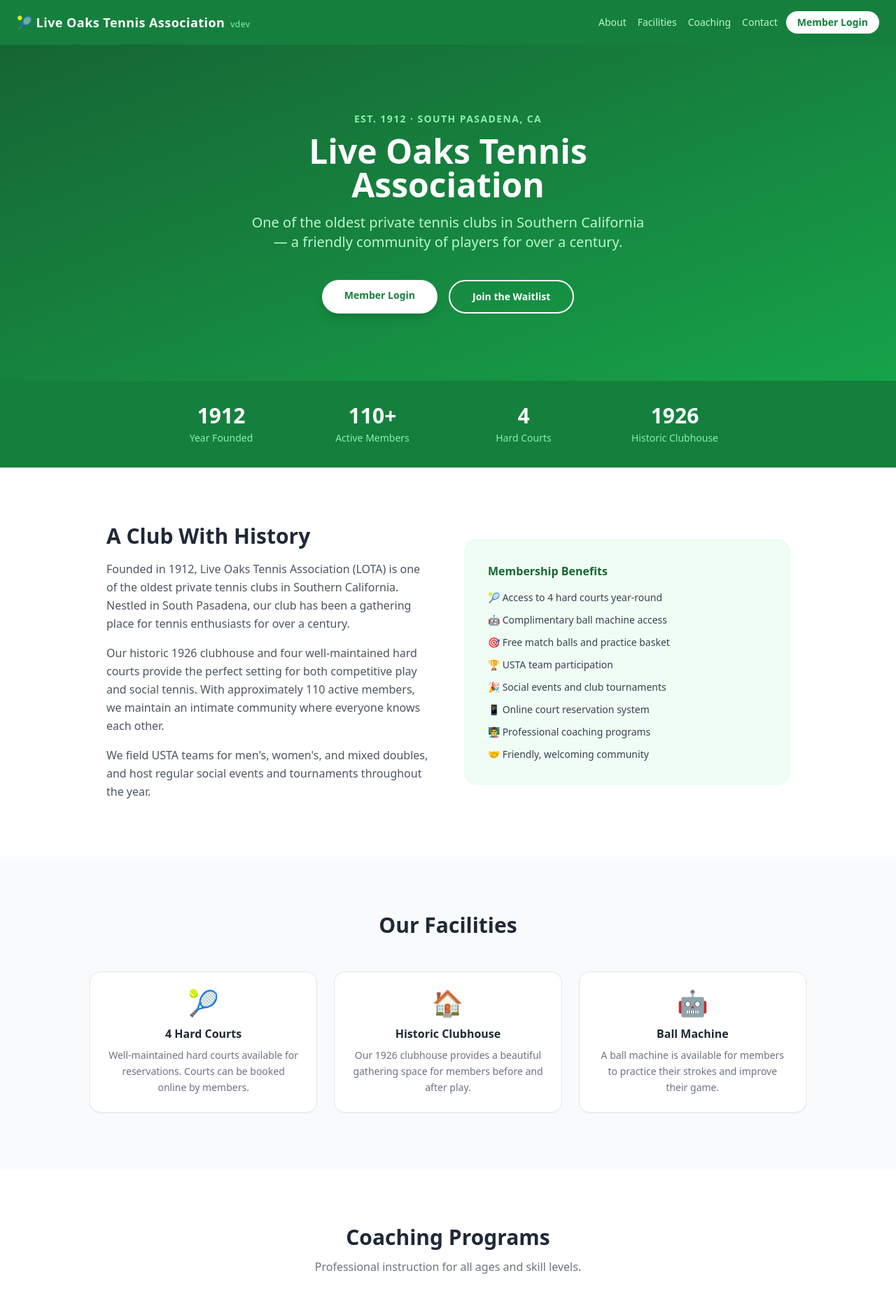
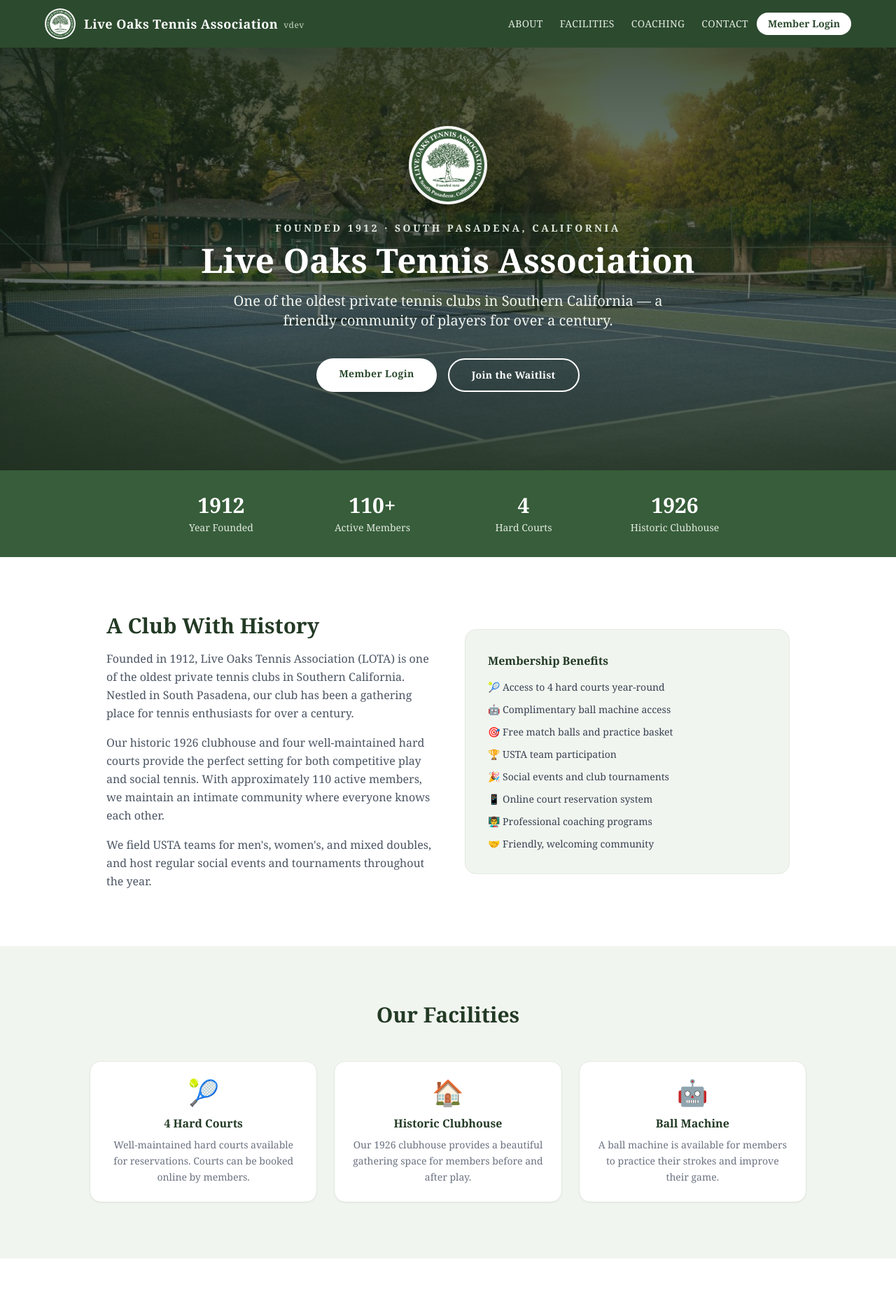
Before and after one commit to greggolang/liveoaks, a React (Vite) app in the folder frontend/: page / in a window 1280 px wide. Shown: the top 1869 px of the page at 70% size. Built offline with nearby package versions, Linux system fonts and the light colour scheme; no server answers.

Commit message:
update web

```diff
--- a/frontend/src/pages/Home.tsx
+++ b/frontend/src/pages/Home.tsx
@@ -3,52 +3,67 @@
 
 export default function Home() {
   return (
-    <div className="min-h-screen bg-white">
+    <div className="min-h-screen bg-white font-serif text-gray-800">
 
       {/* Nav */}
-      <nav className="bg-green-700 text-white px-4 sm:px-6 py-4">
-        <div className="flex justify-between items-center">
-          <span className="font-bold text-base sm:text-lg tracking-wide">
-            🎾 Live Oaks Tennis Association
-            <span className="ml-2 text-green-300 text-xs font-normal">v{APP_VERSION}</span>
+      <nav className="bg-lota-700 text-white px-4 sm:px-6 py-3">
+        <div className="max-w-6xl mx-auto flex justify-between items-center">
+          <Link to="/" className="flex items-center gap-3">
+            <img src="/lota-logo.png" alt="Live Oaks Tennis Association crest"
+                 className="h-11 w-11 rounded-full bg-white/95 p-0.5 shadow-sm" />
+            <span className="font-semibold text-base sm:text-lg tracking-wide leading-tight">
+              Live Oaks Tennis Association
+              <span className="ml-2 text-lota-200 text-xs font-normal align-middle">v{APP_VERSION}</span>
             </span>
+          </Link>
           <div className="flex items-center gap-3">
-            <div className="hidden sm:flex gap-4 text-sm font-medium">
-              <a href="#about" className="text-green-200 hover:text-white transition">About</a>
-              <a href="#facilities" className="text-green-200 hover:text-white transition">Facilities</a>
-              <a href="#coaching" className="text-green-200 hover:text-white transition">Coaching</a>
-              <a href="#contact" className="text-green-200 hover:text-white transition">Contact</a>
+            <div className="hidden md:flex gap-6 text-sm font-medium tracking-wide uppercase">
+              <a href="#about" className="text-lota-100 hover:text-white transition">About</a>
+              <a href="#facilities" className="text-lota-100 hover:text-white transition">Facilities</a>
+              <a href="#coaching" className="text-lota-100 hover:text-white transition">Coaching</a>
+              <a href="#contact" className="text-lota-100 hover:text-white transition">Contact</a>
             </div>
-            <Link to="/login" className="bg-white text-green-700 px-4 py-1.5 rounded-full font-semibold hover:bg-green-50 transition text-sm whitespace-nowrap">
+            <Link to="/login" className="bg-white text-lota-700 px-4 py-1.5 rounded-full font-semibold hover:bg-lota-50 transition text-sm whitespace-nowrap">
               Member Login
             </Link>
           </div>
         </div>
       </nav>
 
-      {/* Hero */}
-      <div className="bg-gradient-to-br from-green-800 to-green-600 text-white py-24 px-6 text-center">
-        <p className="text-green-300 text-sm font-semibold tracking-widest uppercase mb-3">Est. 1912 · South Pasadena, CA</p>
-        <h1 className="text-4xl sm:text-5xl font-bold mb-4 leading-tight">
-          Live Oaks Tennis<br />Association
+      {/* Hero — real club court photo */}
+      <header
+        className="relative bg-lota-900 bg-cover bg-center"
+        style={{ backgroundImage: "url('/lota-court.jpg')" }}
+      >
+        <div className="absolute inset-0 bg-gradient-to-b from-lota-900/80 via-lota-900/55 to-lota-900/85" />
+        <div className="relative text-center text-white py-28 px-6">
+          <img src="/lota-logo.png" alt="Live Oaks Tennis Association crest"
+               className="h-28 w-28 mx-auto mb-6 rounded-full bg-white/95 p-1 shadow-xl" />
+          <p className="text-lota-100 text-sm font-semibold tracking-[0.25em] uppercase mb-3">
+            Founded 1912 · South Pasadena, California
+          </p>
+          <h1 className="text-4xl sm:text-5xl font-bold mb-5 leading-tight drop-shadow">
+            Live Oaks Tennis Association
           </h1>
-        <p className="text-green-200 text-lg sm:text-xl max-w-xl mx-auto mb-10">
-          One of the oldest private tennis clubs in Southern California — a friendly community of players for over a century.
+          <p className="text-lota-50 text-lg sm:text-xl max-w-2xl mx-auto mb-10 leading-relaxed">
+            One of the oldest private tennis clubs in Southern California — a friendly
+            community of players for over a century.
           </p>
           <div className="flex gap-4 justify-center flex-wrap">
             <Link to="/login"
-            className="bg-white text-green-700 font-bold px-8 py-3 rounded-full hover:bg-green-50 transition shadow-lg text-sm">
+              className="bg-white text-lota-700 font-bold px-8 py-3 rounded-full hover:bg-lota-50 transition shadow-lg text-sm tracking-wide">
               Member Login
             </Link>
             <Link to="/waitlist"
-            className="border-2 border-white text-white font-bold px-8 py-3 rounded-full hover:bg-white hover:text-green-700 transition text-sm">
+              className="border-2 border-white text-white font-bold px-8 py-3 rounded-full hover:bg-white hover:text-lota-700 transition text-sm tracking-wide">
               Join the Waitlist
             </Link>
           </div>
         </div>
+      </header>
 
       {/* Stats */}
-      <div className="bg-green-700 text-white py-8">
+      <div className="bg-lota-600 text-white py-8">
         <div className="max-w-4xl mx-auto grid grid-cols-2 sm:grid-cols-4 gap-4 text-center px-6">
           {[
             ['1912', 'Year Founded'],
@@ -58,7 +73,7 @@
           ].map(([val, label]) => (
             <div key={label}>
               <div className="text-3xl font-bold">{val}</div>
-              <div className="text-green-300 text-sm mt-1">{label}</div>
+              <div className="text-lota-100 text-sm mt-1">{label}</div>
             </div>
           ))}
         </div>
@@ -68,7 +83,7 @@
       <section id="about" className="py-20 px-6 max-w-5xl mx-auto">
         <div className="grid grid-cols-1 md:grid-cols-2 gap-12 items-center">
           <div>
-            <h2 className="text-3xl font-bold text-gray-800 mb-4">A Club With History</h2>
+            <h2 className="text-3xl font-bold text-lota-800 mb-4">A Club With History</h2>
             <p className="text-gray-600 leading-relaxed mb-4">
               Founded in 1912, Live Oaks Tennis Association (LOTA) is one of the oldest private tennis clubs in Southern California. Nestled in South Pasadena, our club has been a gathering place for tennis enthusiasts for over a century.
             </p>
@@ -79,8 +94,8 @@
               We field USTA teams for men's, women's, and mixed doubles, and host regular social events and tournaments throughout the year.
             </p>
           </div>
-          <div className="bg-green-50 rounded-2xl p-8 border border-green-100">
-            <h3 className="font-semibold text-green-800 mb-4">Membership Benefits</h3>
+          <div className="bg-lota-50 rounded-2xl p-8 border border-lota-100">
+            <h3 className="font-semibold text-lota-800 mb-4">Membership Benefits</h3>
             <ul className="space-y-3 text-gray-700 text-sm">
               {[
                 '🎾 Access to 4 hard courts year-round',
@@ -100,18 +115,18 @@
       </section>
 
       {/* Facilities */}
-      <section id="facilities" className="bg-gray-50 py-20 px-6">
+      <section id="facilities" className="bg-lota-50 py-20 px-6">
         <div className="max-w-5xl mx-auto">
-          <h2 className="text-3xl font-bold text-gray-800 text-center mb-12">Our Facilities</h2>
+          <h2 className="text-3xl font-bold text-lota-800 text-center mb-12">Our Facilities</h2>
           <div className="grid grid-cols-1 md:grid-cols-3 gap-6">
             {[
               { icon: '🎾', title: '4 Hard Courts', desc: 'Well-maintained hard courts available for reservations. Courts can be booked online by members.' },
               { icon: '🏠', title: 'Historic Clubhouse', desc: 'Our 1926 clubhouse provides a beautiful gathering space for members before and after play.' },
               { icon: '🤖', title: 'Ball Machine', desc: 'A ball machine is available for members to practice their strokes and improve their game.' },
             ].map(f => (
-              <div key={f.title} className="bg-white rounded-2xl p-6 shadow-sm border border-gray-200 text-center">
+              <div key={f.title} className="bg-white rounded-2xl p-6 shadow-sm border border-lota-100 text-center">
                 <div className="text-4xl mb-3">{f.icon}</div>
-                <h3 className="font-semibold text-gray-800 mb-2">{f.title}</h3>
+                <h3 className="font-semibold text-lota-800 mb-2">{f.title}</h3>
                 <p className="text-gray-500 text-sm leading-relaxed">{f.desc}</p>
               </div>
             ))}
@@ -122,7 +137,7 @@
       {/* Coaching */}
       <section id="coaching" className="py-20 px-6 max-w-5xl mx-auto">
         <div className="text-center mb-12">
-          <h2 className="text-3xl font-bold text-gray-800 mb-3">Coaching Programs</h2>
+          <h2 className="text-3xl font-bold text-lota-800 mb-3">Coaching Programs</h2>
           <p className="text-gray-500 max-w-xl mx-auto">Professional instruction for all ages and skill levels.</p>
         </div>
         <div className="grid grid-cols-1 md:grid-cols-2 gap-6">
@@ -132,25 +147,25 @@
             { title: 'Private Lessons', desc: 'One-on-one instruction tailored to your specific needs and goals. All levels welcome.' },
             { title: 'USTA Team Prep', desc: 'Coaching support for our competitive USTA teams in men\'s, women\'s, and mixed doubles.' },
           ].map(p => (
-            <div key={p.title} className="bg-white border border-gray-200 rounded-2xl p-6 shadow-sm">
-              <h3 className="font-semibold text-gray-800 mb-2">🎓 {p.title}</h3>
+            <div key={p.title} className="bg-white border border-lota-100 rounded-2xl p-6 shadow-sm">
+              <h3 className="font-semibold text-lota-800 mb-2">🎓 {p.title}</h3>
               <p className="text-gray-500 text-sm leading-relaxed">{p.desc}</p>
             </div>
           ))}
         </div>
         <p className="text-center text-sm text-gray-400 mt-8">
-          Contact us at <a href="mailto:membership@liveoakstennis.com" className="text-green-700 hover:underline">membership@liveoakstennis.com</a> for coaching inquiries.
+          Contact us at <a href="mailto:membership@liveoakstennis.com" className="text-lota-700 hover:underline">membership@liveoakstennis.com</a> for coaching inquiries.
         </p>
       </section>
 
       {/* Waitlist CTA */}
-      <section className="bg-green-700 text-white py-16 px-6 text-center">
+      <section className="bg-lota-600 text-white py-16 px-6 text-center">
         <h2 className="text-3xl font-bold mb-3">Interested in Joining?</h2>
-        <p className="text-green-200 mb-8 max-w-md mx-auto">
+        <p className="text-lota-100 mb-8 max-w-md mx-auto">
           Membership is currently full. Join our waitlist and we'll reach out when a spot opens.
         </p>
         <Link to="/waitlist"
-          className="bg-white text-green-700 font-bold px-8 py-3 rounded-full hover:bg-green-50 transition shadow-lg inline-block">
+          className="bg-white text-lota-700 font-bold px-8 py-3 rounded-full hover:bg-lota-50 transition shadow-lg inline-block">
           Join the Waitlist
         </Link>
       </section>
@@ -160,18 +175,18 @@
         <div className="max-w-3xl mx-auto grid grid-cols-1 md:grid-cols-3 gap-6 text-center">
           <div>
             <div className="text-2xl mb-2">📍</div>
-            <h3 className="font-semibold text-gray-800 mb-1">Location</h3>
+            <h3 className="font-semibold text-lota-800 mb-1">Location</h3>
             <p className="text-gray-500 text-sm">1500 Oak Meadow Lane<br />South Pasadena, CA 91030</p>
           </div>
           <div>
             <div className="text-2xl mb-2">📞</div>
-            <h3 className="font-semibold text-gray-800 mb-1">Phone</h3>
+            <h3 className="font-semibold text-lota-800 mb-1">Phone</h3>
             <p className="text-gray-500 text-sm">(626) 247-4411</p>
           </div>
           <div>
             <div className="text-2xl mb-2">✉️</div>
-            <h3 className="font-semibold text-gray-800 mb-1">Email</h3>
-            <a href="mailto:membership@liveoakstennis.com" className="text-green-700 text-sm hover:underline">
+            <h3 className="font-semibold text-lota-800 mb-1">Email</h3>
+            <a href="mailto:membership@liveoakstennis.com" className="text-lota-700 text-sm hover:underline">
               membership@liveoakstennis.com
             </a>
           </div>
@@ -179,8 +194,10 @@
       </section>
 
       {/* Footer */}
-      <footer className="bg-gray-800 text-gray-400 text-center py-6 text-sm">
-        <p>© {new Date().getFullYear()} Live Oaks Tennis Association · South Pasadena, CA · Est. 1912</p>
+      <footer className="bg-lota-900 text-lota-200 text-center py-8 text-sm">
+        <img src="/lota-logo.png" alt="Live Oaks Tennis Association crest"
+             className="h-12 w-12 mx-auto mb-3 rounded-full bg-white/95 p-0.5" />
+        <p>© {new Date().getFullYear()} Live Oaks Tennis Association · South Pasadena, CA · Founded 1912</p>
         <div className="mt-2 flex gap-4 justify-center">
           <Link to="/login" className="hover:text-white transition">Member Login</Link>
           <Link to="/waitlist" className="hover:text-white transition">Join Waitlist</Link>
--- a/frontend/src/pages/Login.tsx
+++ b/frontend/src/pages/Login.tsx
@@ -25,12 +25,13 @@
   }
 
   return (
-    <div className="min-h-screen bg-green-50 flex items-center justify-center p-4">
+    <div className="min-h-screen bg-lota-50 flex items-center justify-center p-4 font-serif">
       <div className="bg-white rounded-2xl shadow-lg w-full max-w-md p-8">
         <div className="text-center mb-8">
-          <div className="text-5xl mb-2">🎾</div>
-          <h1 className="text-2xl font-bold text-green-800">Liveoaks Tennis Club</h1>
-          <p className="text-gray-500 text-sm mt-1">Sign in to your account</p>
+          <img src="/lota-logo.png" alt="Live Oaks Tennis Association crest"
+               className="h-20 w-20 mx-auto mb-3" />
+          <h1 className="text-2xl font-bold text-lota-800">Live Oaks Tennis Association</h1>
+          <p className="text-gray-500 text-sm mt-1">Sign in to your member account</p>
         </div>
         <form onSubmit={handleSubmit} className="space-y-4">
           <div>
@@ -40,7 +41,7 @@
               value={email}
               onChange={e => setEmail(e.target.value)}
               required
-              className="w-full border border-gray-300 rounded-lg px-3 py-2 text-sm focus:outline-none focus:ring-2 focus:ring-green-500"
+              className="w-full border border-gray-300 rounded-lg px-3 py-2 text-sm focus:outline-none focus:ring-2 focus:ring-lota-500"
             />
           </div>
           <div>
@@ -50,24 +51,24 @@
               value={password}
               onChange={e => setPassword(e.target.value)}
               required
-              className="w-full border border-gray-300 rounded-lg px-3 py-2 text-sm focus:outline-none focus:ring-2 focus:ring-green-500"
+              className="w-full border border-gray-300 rounded-lg px-3 py-2 text-sm focus:outline-none focus:ring-2 focus:ring-lota-500"
             />
           </div>
           {error && <p className="text-red-600 text-sm">{error}</p>}
           <div className="flex justify-end">
-            <Link to="/forgot-password" className="text-xs text-green-700 hover:underline">Forgot password?</Link>
+            <Link to="/forgot-password" className="text-xs text-lota-700 hover:underline">Forgot password?</Link>
           </div>
           <button
             type="submit"
             disabled={loading}
-            className="w-full bg-green-700 hover:bg-green-800 text-white font-semibold py-2 rounded-lg transition disabled:opacity-50"
+            className="w-full bg-lota-600 hover:bg-lota-700 text-white font-semibold py-2 rounded-lg transition disabled:opacity-50"
           >
             {loading ? 'Signing in...' : 'Sign In'}
           </button>
         </form>
         <p className="text-center text-sm text-gray-500 mt-6">
           Don't have an account?{' '}
-          <Link to="/register" className="text-green-700 font-medium hover:underline">
+          <Link to="/register" className="text-lota-700 font-medium hover:underline">
             Request membership
           </Link>
         </p>
--- a/frontend/tailwind.config.js
+++ b/frontend/tailwind.config.js
@@ -1,6 +1,27 @@
 /** @type {import('tailwindcss').Config} */
 export default {
   content: ['./index.html', './src/**/*.{js,ts,jsx,tsx}'],
-  theme: { extend: {} },
+  theme: {
+    extend: {
+      colors: {
+        // Live Oaks Tennis Association heritage palette (sampled from the club crest)
+        lota: {
+          50: '#f1f5ef',
+          100: '#e2eae0',
+          200: '#c4d4c1',
+          300: '#9bb597',
+          400: '#6b8e68',
+          500: '#4a7049',
+          600: '#375d3a', // primary crest green
+          700: '#2c4a2e',
+          800: '#233a25',
+          900: '#1b2d1d',
+        },
+      },
+      fontFamily: {
+        serif: ['Georgia', 'Cambria', '"Times New Roman"', 'serif'],
+      },
+    },
+  },
   plugins: [],
 }
```
Also changed, not shown: frontend/public/lota-court.jpg (added), frontend/public/lota-logo.png (added). Lines whose indentation alone changed are shown as unchanged.
